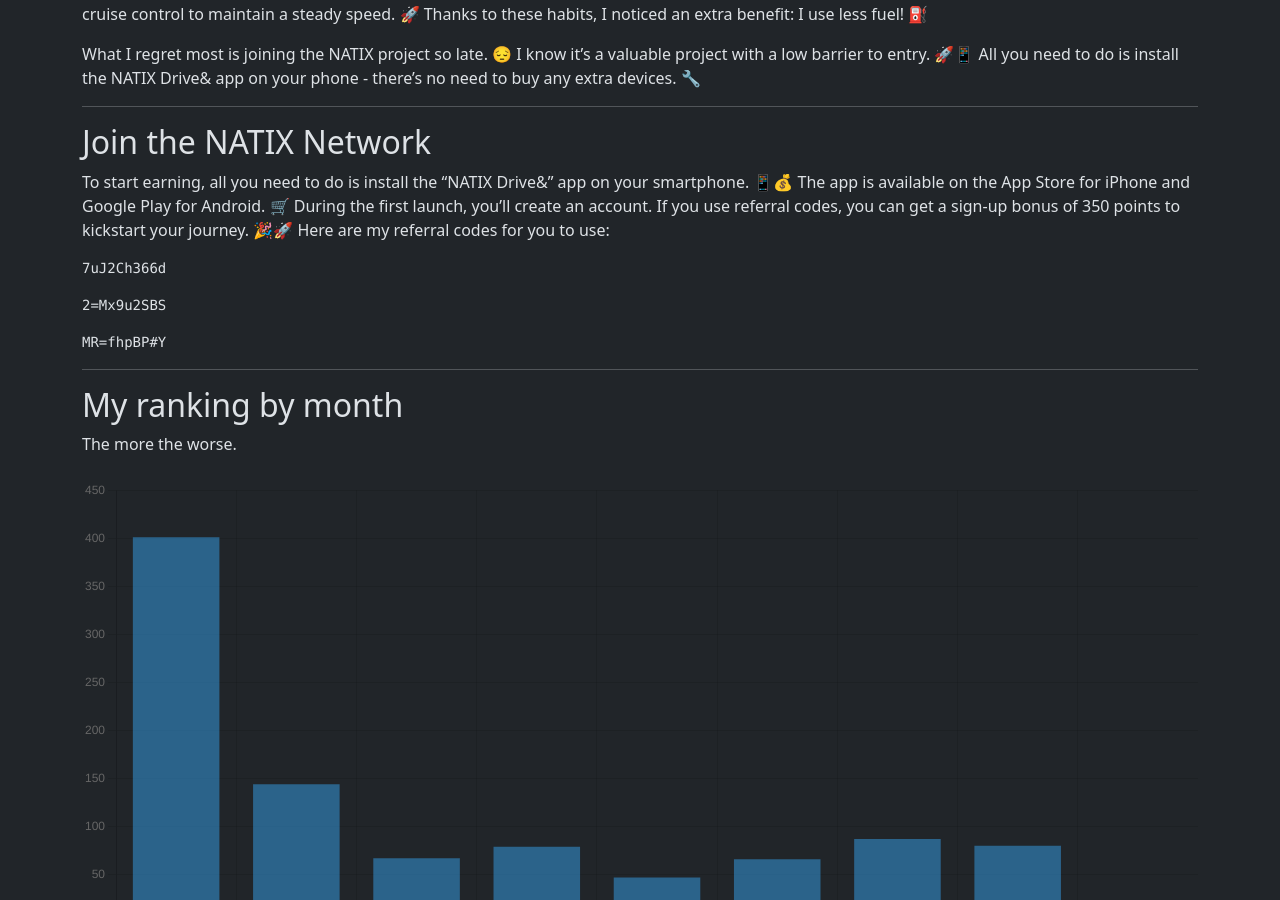
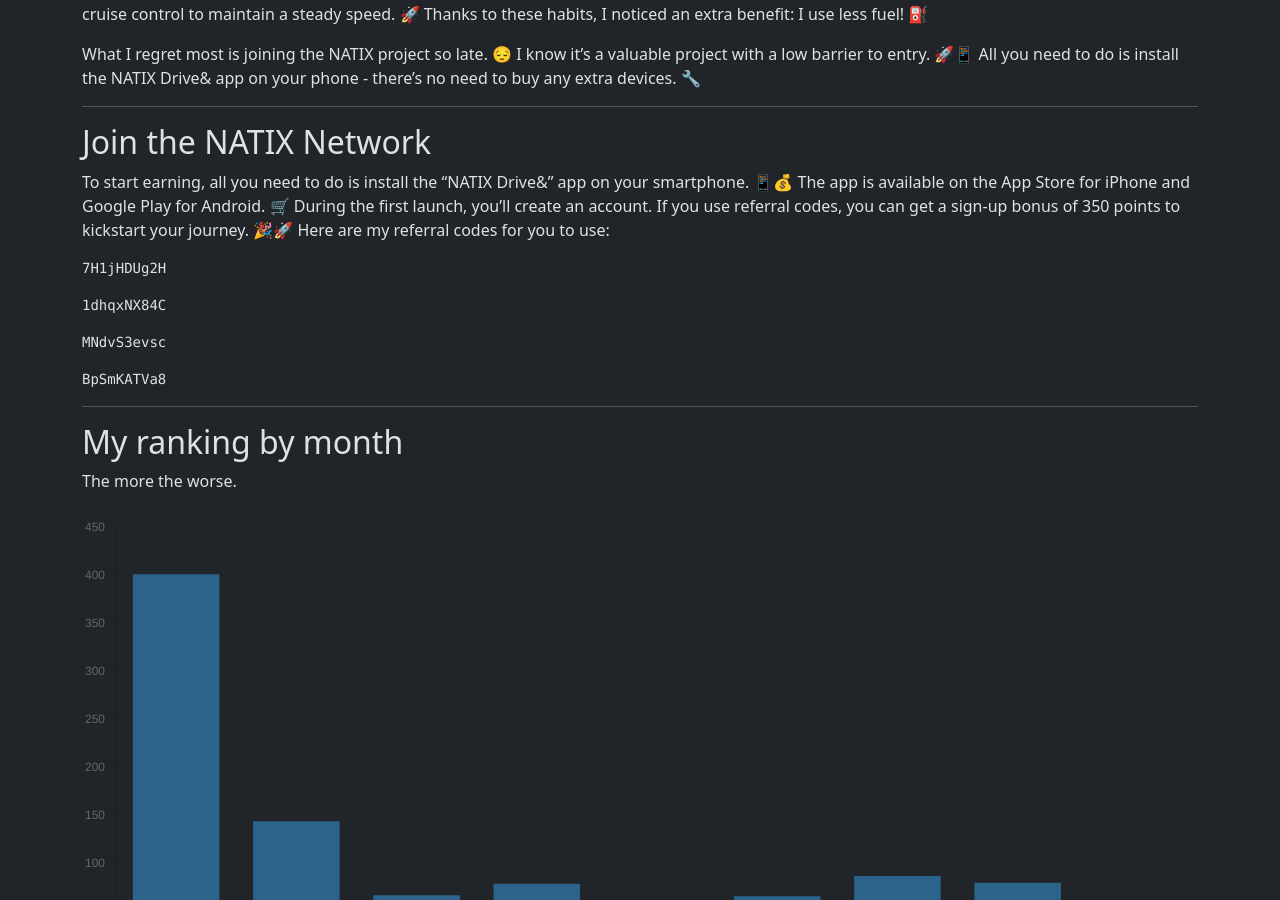
Before and after one commit to torrocus/natix, a Jekyll site: the page built from index.md, in a window 1280 px wide and 900 px high, scrolled down 2352 px. Built offline with Jekyll 4.4.1, drawn with Linux system fonts in a browser that asks for light colours; comment, search, counter and statistics services are not loaded.

Commit message:
Refresh referrer codes

````diff
--- a/index.md
+++ b/index.md
@@ -137,15 +137,19 @@ If you use referral codes, you can get a sign-up bonus of 350 points to kickstar
 Here are my referral codes for you to use:
 <!-- NATIX-REFERRAL-CODES-LIST:START -->
 ```
-7uJ2Ch366d
+7H1jHDUg2H
 ```
 
 ```
-2=Mx9u2SBS
+1dhqxNX84C
 ```
 
 ```
-MR=fhpBP#Y
+MNdvS3evsc
+```
+
+```
+BpSmKATVa8
 ```
 <!-- NATIX-REFERRAL-CODES-LIST:END -->
 <!--
````
